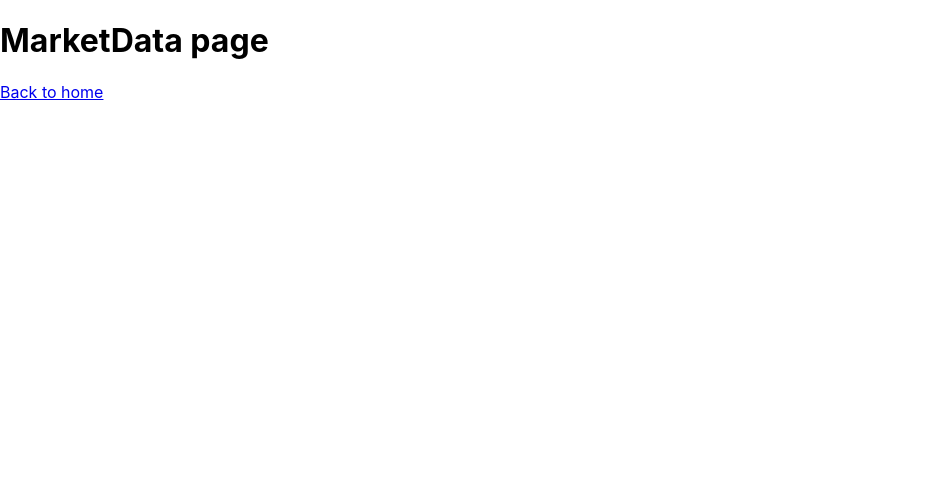
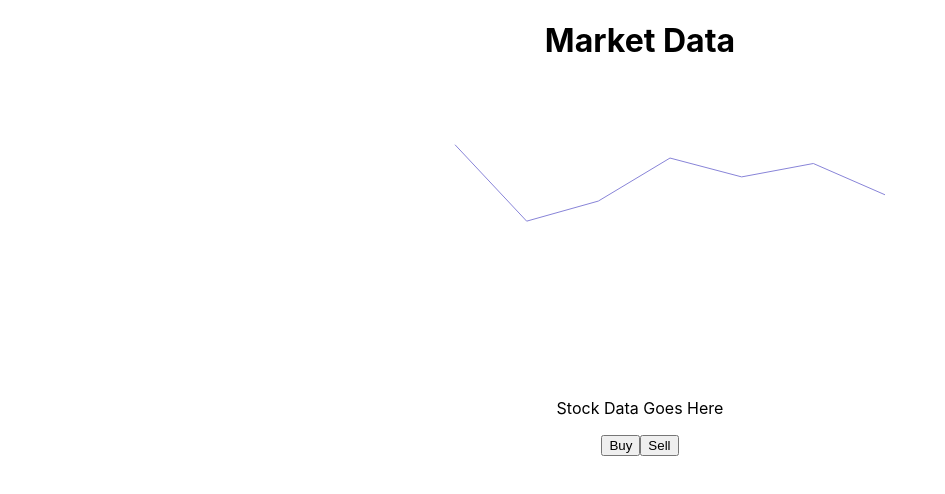
Before and after one commit to StockMarketSimulator-CSC-59867-03/SMSimulator_Website, a React (Create React App) app: page /marketdata in a window 1280 px wide. Shown: the top 494 px of the page, without its empty margins (0-945 px from the left). Built offline with nearby package versions, Linux system fonts and the light colour scheme; no server answers; the database is empty.

Commit message:
SMS-40 built market data component

```diff
--- a/src/App.tsx
+++ b/src/App.tsx
@@ -6,7 +6,6 @@ import { Link } from 'react-router-dom';
 import Buy from './Components/buy';
 import Sell from './Components/sell';
 import SIState from './Components/sessioninitiation';
-import MarketWindow from './Components/marketwindow';
 
 interface IAppComponentProps { }
 interface IAppComponentState { }
@@ -38,9 +37,7 @@ class App extends React.Component<IAppComponentProps, IAppComponentState> {
            this.createSession();
          }} />*/}
                 {/* <EventInjection /> */}
-                {<Buy />}
                 {/* <Sell /> */}
-                <MarketWindow />
                 <div>
                     <ul>
                         <li>
--- a/src/Components/buy.tsx
+++ b/src/Components/buy.tsx
@@ -1,7 +1,10 @@
 import React from 'react';
 import StockGraph from './stockGraph';
 
-type BuyProps = {};
+type BuyProps = {
+    show: boolean,
+    handleClose: any,
+};
 type BuyState = {
     inputNumShares : number,
     inputBid       : number,
@@ -34,17 +37,18 @@ class Buy extends React.Component<BuyProps, BuyState>{
         event.preventDefault();
     }
 
-    data = [{ name:"9:30 AM", price: 911.12},{ name:"9:35 AM", price: 899.36},{ name:"9:40 AM",price: 902.45},{ name: "9:45 AM", price: 909.07},{name:"9:45 AM", price: 906.17},{name:"9:50 AM", price: 908.23},{ name:"9:55 AM",price: 903.42}];
+    // data = [{ name:"9:30 AM", price: 911.12},{ name:"9:35 AM", price: 899.36},{ name:"9:40 AM",price: 902.45},{ name: "9:45 AM", price: 909.07},{name:"9:45 AM", price: 906.17},{name:"9:50 AM", price: 908.23},{ name:"9:55 AM",price: 903.42}];
 
 
     render() {
         let var_total = this.state.inputNumShares * this.state.inputBid;
+        const display = this.props.show ? "block" : "none";
         return (
-            <div>
+            <div style={{display: display, border: "solid"}}>
                 <h1>Buy Shares</h1>
-                <div>
+                {/* <div>
                     <StockGraph width={500} height={300} data={this.data} />
-                </div>
+                </div> */}
                 <div>
                     <form onSubmit={this.handleSubmit}>
                         <label>Number of Shares: <input type="number" name="inputNumShares" onChange={this.handleChange}></input></label>
@@ -57,6 +61,7 @@ class Buy extends React.Component<BuyProps, BuyState>{
                         <input type="submit" value="Place Order"/>
                     </form>
                 </div>
+                <button onClick={this.props.handleClose}>Close</button>
             </div>
         );
     }
--- /dev/null
+++ b/src/Components/marketdata.tsx
@@ -0,0 +1,84 @@
+import React from 'react';
+import Buy from './buy';
+import Sell from './sell';
+import firebase from 'firebase';
+import { stringify } from 'querystring';
+import StockGraph from './stockGraph';
+
+type MDProps = {};
+type MDState = {
+    showBuyModal: boolean,
+    showSellModal: boolean,
+    stockName: string,
+};
+class MarketData extends React.Component<MDProps, MDState> {
+    constructor(props: any) {
+        super(props);
+        this.state = {
+            showBuyModal: false,
+            showSellModal: false,
+            stockName: "",
+
+        }
+
+        this.showBuyModal = this.showBuyModal.bind(this);
+        this.hideBuyModal = this.hideBuyModal.bind(this);
+
+        this.showSellModal = this.showSellModal.bind(this);
+        this.hideSellModal = this.hideSellModal.bind(this);
+    }
+
+    showBuyModal() {
+        this.setState({showBuyModal: true});
+    }
+
+    hideBuyModal() {
+        this.setState({showBuyModal: false});
+    }
+
+    showSellModal() {
+        this.setState({showSellModal: true});
+    }
+
+    hideSellModal() {
+        this.setState({showSellModal: false});
+    }
+
+    componentDidMount() {
+        this.getData("MSFT");
+    }
+
+    getData(ticker:string) {
+        const db = firebase.firestore();
+        let current_sessionStock = db.collection('Sessions').doc("4Spr6UEpMQsyC7FUwrlh").collection('Stocks').doc(ticker);
+        let res = "";
+        current_sessionStock.get().then((querySnapshot : any) => {
+            if(querySnapshot.exists) {
+                res = querySnapshot.data()['name'];
+            }
+            this.setState({stockName: res});
+        }).catch(function(error) {
+            console.log("Error getting document:", error);
+        });
+    }
+
+    data = [{ name:"9:30 AM", price: 911.12},{ name:"9:35 AM", price: 899.36},{ name:"9:40 AM",price: 902.45},{ name: "9:45 AM", price: 909.07},{name:"9:45 AM", price: 906.17},{name:"9:50 AM", price: 908.23},{ name:"9:55 AM",price: 903.42}];
+
+    render() {
+        return(
+            <div style={{
+                textAlign: "center",
+            }}>
+                <h1>Market Data</h1>
+                <h3>{this.state.stockName}</h3>
+                <div><StockGraph width={500} height={300} data={this.data} /></div>
+                <p>Stock Data Goes Here</p>
+                <button onClick={this.showBuyModal}>Buy</button>
+                <Buy show={this.state.showBuyModal} handleClose={this.hideBuyModal}/>
+                <button onClick={this.showSellModal}>Sell</button>
+                <Sell show={this.state.showSellModal} handleClose={this.hideSellModal}/>
+            </div>
+        );
+    }
+}
+export default MarketData;
--- a/src/Components/marketwindow.tsx
+++ b/src/Components/marketwindow.tsx
@@ -1,5 +1,6 @@
 import React from 'react';
 import EventInjection from './eventinjection';
+import { Link } from 'react-router-dom';
 
 type MWProps = {};
 type MWState = {
@@ -45,7 +46,7 @@ class MarketWindow extends React.Component<MWProps, MWState> {
     }
 
     render() {
-        let current_user = "user"; //the view should change depending on if a regular user or admin is viewing it
+        let current_user = "admin"; //the view should change depending on if a regular user or admin is viewing it
         const isViewingPortfolio = this.state.showPortfolio;
         let button;
         if(current_user === "admin") {
@@ -60,6 +61,7 @@ class MarketWindow extends React.Component<MWProps, MWState> {
         return (
             <div>
                 <h1>Market Window</h1>
+                <Link to="/"> Back to home </Link>
                 <h3>{this.state.sessionTitle}</h3>
                 <EventInjection show={this.state.showModal} handleClose={this.hideInjectionModal}/>
                 <div>
--- a/src/Components/sell.tsx
+++ b/src/Components/sell.tsx
@@ -1,6 +1,9 @@
 import React from 'react';
 
-type SellProps = {};
+type SellProps = {
+    show: boolean,
+    handleClose: any,
+};
 type SellState = {
     inputNumShares : number,
     inputAsk       : number,
@@ -35,8 +38,9 @@ class Sell extends React.Component<SellProps, SellState>{
 
     render() {
         let var_total = this.state.inputNumShares * this.state.inputAsk;
+        const display = this.props.show ? "block" : "none";
         return (
-            <div>
+            <div style={{display: display, border: "solid"}}>
                 <h1>Sell Shares</h1>
                 <div>
                     <form onSubmit={this.handleSubmit}>
@@ -50,6 +54,7 @@ class Sell extends React.Component<SellProps, SellState>{
                         <input type="submit" value="Place Order"/>
                     </form>
                 </div>
+                <button onClick={this.props.handleClose}>Close</button>
             </div>
         );
     }
--- a/src/RouteComponents/login.tsx
+++ b/src/RouteComponents/login.tsx
@@ -1,4 +1,5 @@
 import { Link } from 'react-router-dom';
+
 
 import React from 'react';
 
--- a/src/index.tsx
+++ b/src/index.tsx
@@ -7,8 +7,8 @@ import * as firebase from 'firebase';
 
 import App from './App';
 import Login from './RouteComponents/login';
-import MarketWindow from './RouteComponents/marketwindow';
-import MarketData from './RouteComponents/marketdata';
+import MarketWindow from './Components/marketwindow';
+import MarketData from './Components/marketdata';
 
 const firebaseConfig = {
     apiKey: "AIzaSyCWFa5caoShYrHxcLFlVeHyIzM3mXWgJo0",
```
